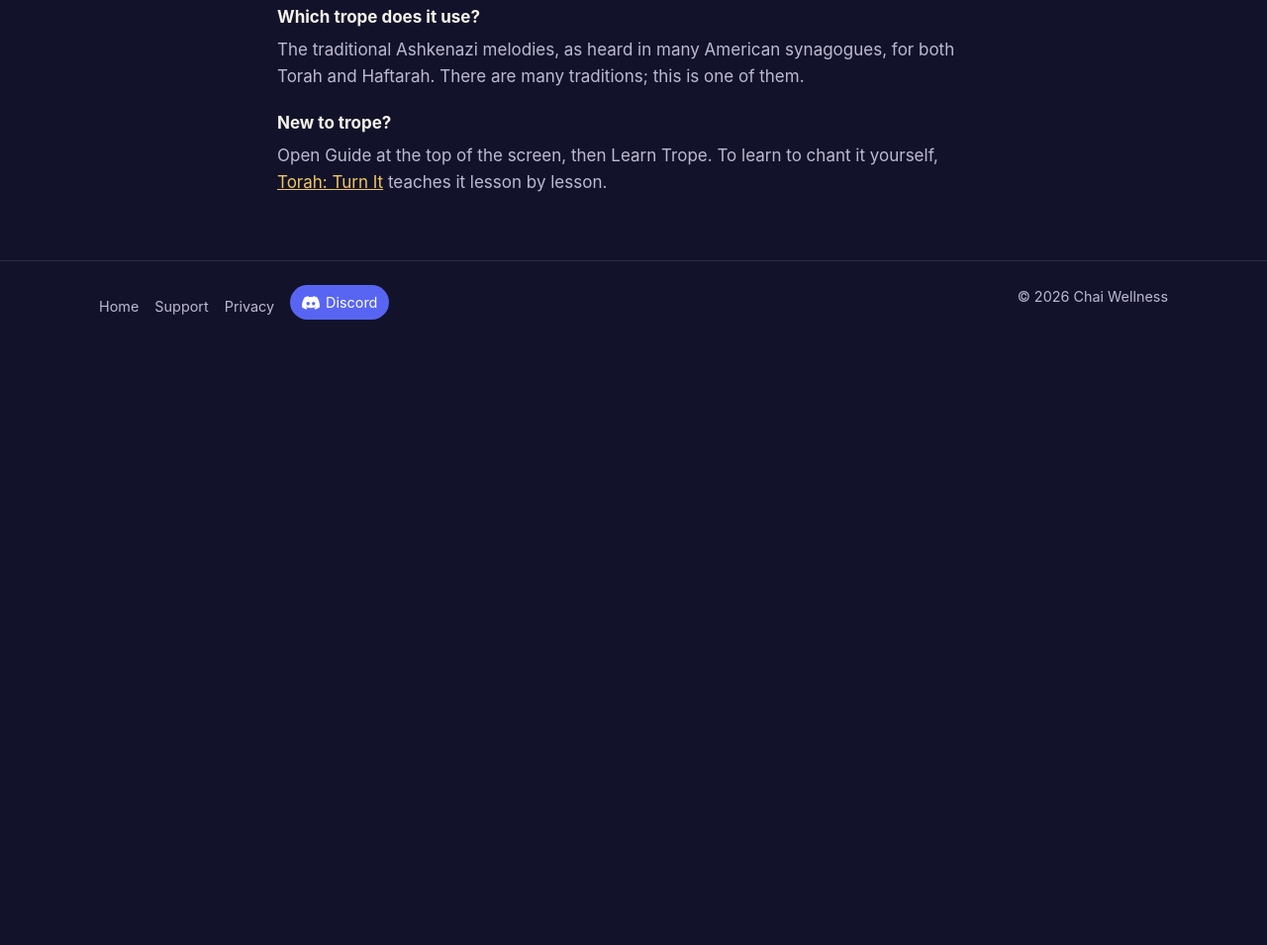
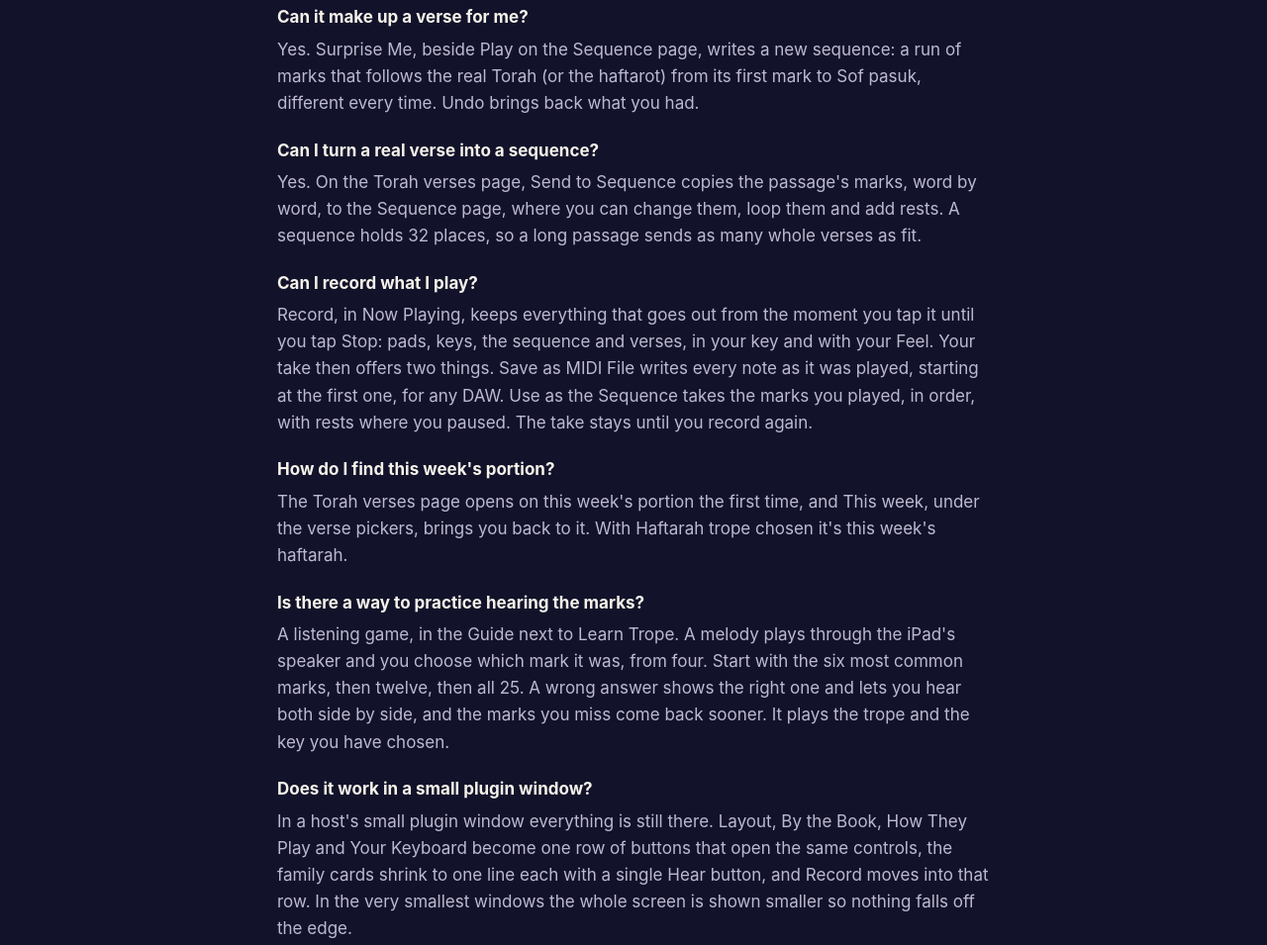
Before and after one commit to Eroxx/torahtones-website, a plain HTML site: page support.html in a window 1280 px wide. Shown: the part 2959-3914 px from the top of the page at 99% size. Before the commit the page ends 3306 px from the top, so only its background shows below. Drawn offline with Linux system fonts and the light colour scheme.

Commit message:
Surprise Me, Send to Sequence, Record, Name the Mark, This week

```diff
--- a/support.html
+++ b/support.html
@@ -44,7 +44,7 @@
     <dt>Why does Etnachta play three notes on one pad and two on another setting?</dt>
     <dd>A mark's tune depends on the word: one steady note for each syllable before the accent, then the melody. Pickup notes, on the Pads page, chooses how many: as on the mark's own name (et-nach-ta), none, or one to three. Tap it to hear each one.</dd>
     <dt>Which mark can come next?</dt>
-    <dd>By the Book, beside Layout (and on the Sequence page), keeps lit only the marks that can come next in a real verse, counted from all 5,846 verses of the Torah (or, with Haftarah trope chosen, from all 1,217 verses of the 54 haftarot): at first the marks that begin a verse, then whatever can follow the last one you played. Rare ones go half dim, the rest dim, and every pad still plays. A line under the switch says which mark it's following. The verse runs until Sof pasuk, or until you tap Reset Verse, beside the switch. Off is free play.</dd>
+    <dd>By the Book, beside Layout (and on the Sequence page), keeps lit only the marks that can come next in a real verse, counted from all 5,846 verses of the Torah (or, with Haftarah trope chosen, from all 1,217 verses of the 54 haftarot): at first the marks that begin a verse, then whatever can follow the last one you played. Rare ones go half dim, the rest dim, and every pad still plays. A line under the switch says which mark it's following. The verse runs until Sof pasuk, or until you tap Reset Verse, at the end of that line. Off is free play.</dd>
     <dt>Why does Munach sound different before Zakef katon?</dt>
     <dd>Some marks sing a different tune when certain marks come after them: Munach before Zakef katon isn't Munach on its own. Torah Tones listens for the next mark and sings it the right way (play a run as the chart prints it and it sings exactly as the chart does), and Now Playing says when it happens. On a family card, the button that names the mark (“Munach changes here”) lists each change (Munach before Zakef katon, and the like) and plays it in place. Learn Trope lets you hear the difference. Feel › Wait for the next mark gives a lead-in mark a moment to hear what follows.</dd>
     <dt>Can my keyboard change the speed or articulation?</dt>
@@ -63,6 +63,18 @@
     <dd>Presets keep everything as it is now: the key and mode, Feel, MIDI channels, the sequence and the verses you chose. Tap Presets to save, load, rename or delete. In AUM or Logic Pro the same presets show in the host's own preset menu, and the host also saves the plugin's settings inside your project.</dd>
     <dt>Can I get the notes into my DAW?</dt>
     <dd>Yes. Save as MIDI File, on the Sequence page (once, or 2, 4 or 8 times through) and on the Torah verses page, writes a standard MIDI file at your tempo, in your key and mode, with your Feel settings. Save it to Files and open it in Logic, GarageBand, Cubasis or any DAW.</dd>
+    <dt>Can it make up a verse for me?</dt>
+    <dd>Yes. Surprise Me, beside Play on the Sequence page, writes a new sequence: a run of marks that follows the real Torah (or the haftarot) from its first mark to Sof pasuk, different every time. Undo brings back what you had.</dd>
+    <dt>Can I turn a real verse into a sequence?</dt>
+    <dd>Yes. On the Torah verses page, Send to Sequence copies the passage's marks, word by word, to the Sequence page, where you can change them, loop them and add rests. A sequence holds 32 places, so a long passage sends as many whole verses as fit.</dd>
+    <dt>Can I record what I play?</dt>
+    <dd>Record, in Now Playing, keeps everything that goes out from the moment you tap it until you tap Stop: pads, keys, the sequence and verses, in your key and with your Feel. Your take then offers two things. Save as MIDI File writes every note as it was played, starting at the first one, for any DAW. Use as the Sequence takes the marks you played, in order, with rests where you paused. The take stays until you record again.</dd>
+    <dt>How do I find this week's portion?</dt>
+    <dd>The Torah verses page opens on this week's portion the first time, and This week, under the verse pickers, brings you back to it. With Haftarah trope chosen it's this week's haftarah.</dd>
+    <dt>Is there a way to practice hearing the marks?</dt>
+    <dd>A listening game, in the Guide next to Learn Trope. A melody plays through the iPad's speaker and you choose which mark it was, from four. Start with the six most common marks, then twelve, then all 25. A wrong answer shows the right one and lets you hear both side by side, and the marks you miss come back sooner. It plays the trope and the key you have chosen.</dd>
+    <dt>Does it work in a small plugin window?</dt>
+    <dd>In a host's small plugin window everything is still there. Layout, By the Book, How They Play and Your Keyboard become one row of buttons that open the same controls, the family cards shrink to one line each with a single Hear button, and Record moves into that row. In the very smallest windows the whole screen is shown smaller so nothing falls off the edge.</dd>
     <dt>Which trope does it use?</dt>
     <dd>The traditional Ashkenazi melodies, as heard in many American synagogues, for both Torah and Haftarah. There are many traditions; this is one of them.</dd>
     <dt>New to trope?</dt>
```
Also changed, not shown: index.html (+3 -3 lines).
